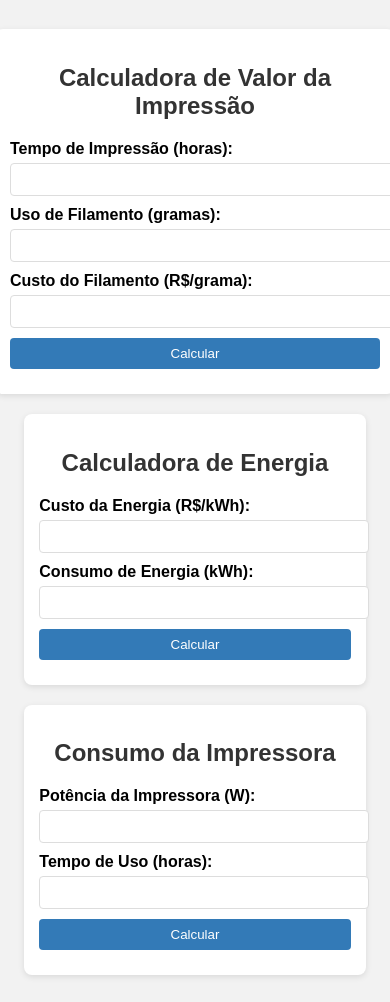
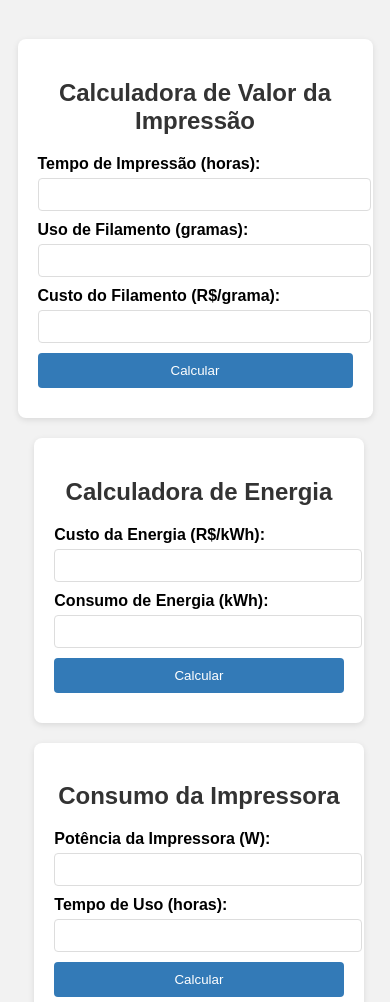
Before and after one commit to LukemExtreme/3D-printing-calculator-BRL, a website: page index.html in a window 390 px wide. Shown: the part 98-1100 px from the top of the page. Drawn offline with Linux system fonts and the light colour scheme.

Commit message:
Update estiloDoSite1.css

```diff
--- a/estiloDoSite1.css
+++ b/estiloDoSite1.css
@@ -13,14 +13,13 @@ h1, h2 {
 /* Calculadora principal */
 .calculator-container {
   display: flex;
-  flex-direction: column;
-  align-items: center;
+  justify-content: center;
+  align-items: flex-start;
   padding: 20px;
 }
 
 .main-calculator {
-  width: 100%;
-  max-width: 600px;
+  width: 50%;
   background-color: #ffffff;
   padding: 20px;
   border-radius: 8px;
@@ -66,14 +65,13 @@ button {
 /* Calculadoras laterais */
 .side-calculators {
   display: flex;
-  flex-direction: column;
-  align-items: center;
+  flex-wrap: wrap;
+  justify-content: center;
   margin-top: 20px;
 }
 
 .energy-calculator, .printer-usage {
-  width: 100%;
-  max-width: 400px;
+  width: 30%;
   background-color: #ffffff;
   padding: 20px;
   border-radius: 8px;
@@ -85,17 +83,23 @@ button {
   text-align: center;
 }
 
-/* Estilos adicionais para dispositivos móveis */
-@media screen and (max-width: 600px) {
+/* Estilos para telas menores */
+@media screen and (max-width: 768px) {
   .calculator-container {
-    padding: 10px;
+    flex-direction: column;
+    align-items: center;
   }
 
-  .main-calculator, .energy-calculator, .printer-usage {
-    padding: 15px;
+  .main-calculator {
+    width: 90%;
   }
 
-  button {
-    padding: 8px 16px;
+  .side-calculators {
+    flex-direction: column;
+    align-items: center;
+  }
+
+  .energy-calculator, .printer-usage {
+    width: 90%;
   }
 }
```
